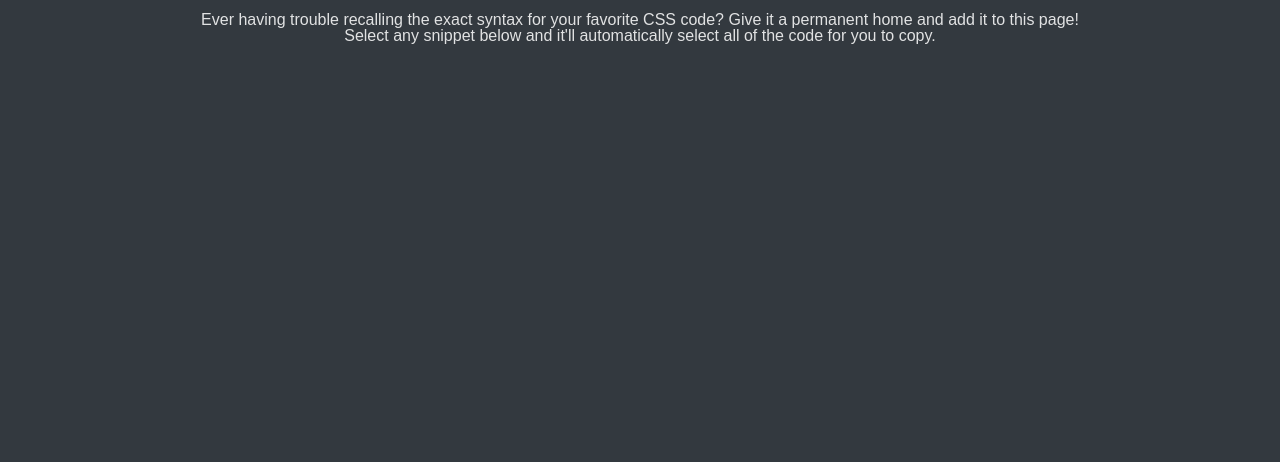
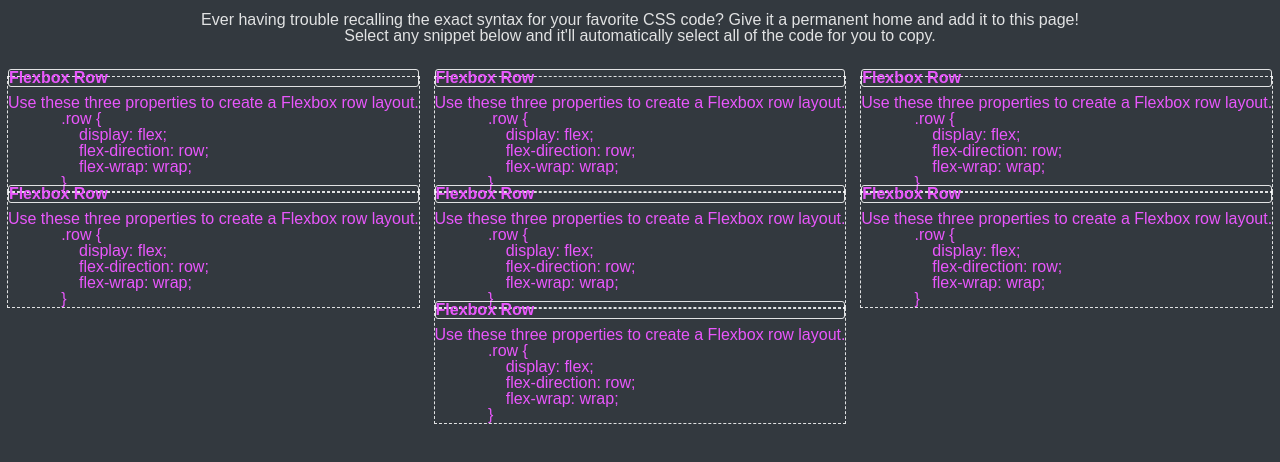
Before and after one commit to PythonFabi/css-snippet-practice, a plain HTML site: page index.html in a window 1280 px wide. Shown: the part 68-530 px from the top of the page. Drawn offline with Linux system fonts and the light colour scheme.

Commit message:
add cards and add base structure to the snippet cards

```diff
--- a/assets/css/style.css
+++ b/assets/css/style.css
@@ -23,3 +23,24 @@ h1 {
 .subtitle {
     color: var(--cream-white);
 }
+
+.snippets {
+    display: flex;
+    flex-wrap: wrap;
+    justify-content: space-around;
+}
+
+.css-snippet-card {
+    color: var(--neon-pink);
+    border: 1px dashed var(--cream-white);
+    z-index: 0;
+    flex: ;
+}
+
+.card-heading {
+    border: 1px solid var(--cream-white);
+    border-radius: 3px;
+    z-index: 1;
+    position: relative;
+    bottom: 0.5rem;
+}
--- a/index.html
+++ b/index.html
@@ -14,5 +14,79 @@
             Give it a permanent home and add it to this page!<br />
             Select any snippet below and it'll automatically select all of the code for you to copy.</p>
     </header>
+    <main>
+      <section class="snippets">
+        <section class="css-snippet-card">
+            <section class="card-heading"><h2>Flexbox Row</h2></section>
+            <p class="card-description">Use these three properties to create a Flexbox row layout.</p>
+            <pre class="code-snippet">
+            .row {
+                display: flex;
+                flex-direction: row;
+                flex-wrap: wrap;
+            }</pre>
+        </section>
+        <section class="css-snippet-card">
+            <section class="card-heading"><h2>Flexbox Row</h2></section>
+            <p class="card-description">Use these three properties to create a Flexbox row layout.</p>
+            <pre class="code-snippet">
+            .row {
+                display: flex;
+                flex-direction: row;
+                flex-wrap: wrap;
+            }</pre>
+        </section>
+        <section class="css-snippet-card">
+            <section class="card-heading"><h2>Flexbox Row</h2></section>
+            <p class="card-description">Use these three properties to create a Flexbox row layout.</p>
+            <pre class="code-snippet">
+            .row {
+                display: flex;
+                flex-direction: row;
+                flex-wrap: wrap;
+            }</pre>
+        </section>
+        <section class="css-snippet-card">
+            <section class="card-heading"><h2>Flexbox Row</h2></section>
+            <p class="card-description">Use these three properties to create a Flexbox row layout.</p>
+            <pre class="code-snippet">
+            .row {
+                display: flex;
+                flex-direction: row;
+                flex-wrap: wrap;
+            }</pre>
+        </section>
+        <section class="css-snippet-card">
+            <section class="card-heading"><h2>Flexbox Row</h2></section>
+            <p class="card-description">Use these three properties to create a Flexbox row layout.</p>
+            <pre class="code-snippet">
+            .row {
+                display: flex;
+                flex-direction: row;
+                flex-wrap: wrap;
+            }</pre>
+        </section>
+        <section class="css-snippet-card">
+            <section class="card-heading"><h2>Flexbox Row</h2></section>
+            <p class="card-description">Use these three properties to create a Flexbox row layout.</p>
+            <pre class="code-snippet">
+            .row {
+                display: flex;
+                flex-direction: row;
+                flex-wrap: wrap;
+            }</pre>
+        </section>
+        <section class="css-snippet-card">
+            <section class="card-heading"><h2>Flexbox Row</h2></section>
+            <p class="card-description">Use these three properties to create a Flexbox row layout.</p>
+            <pre class="code-snippet">
+            .row {
+                display: flex;
+                flex-direction: row;
+                flex-wrap: wrap;
+            }</pre>
+        </section>
+      </section>
+    </main>
 </body>
 </html>
```
